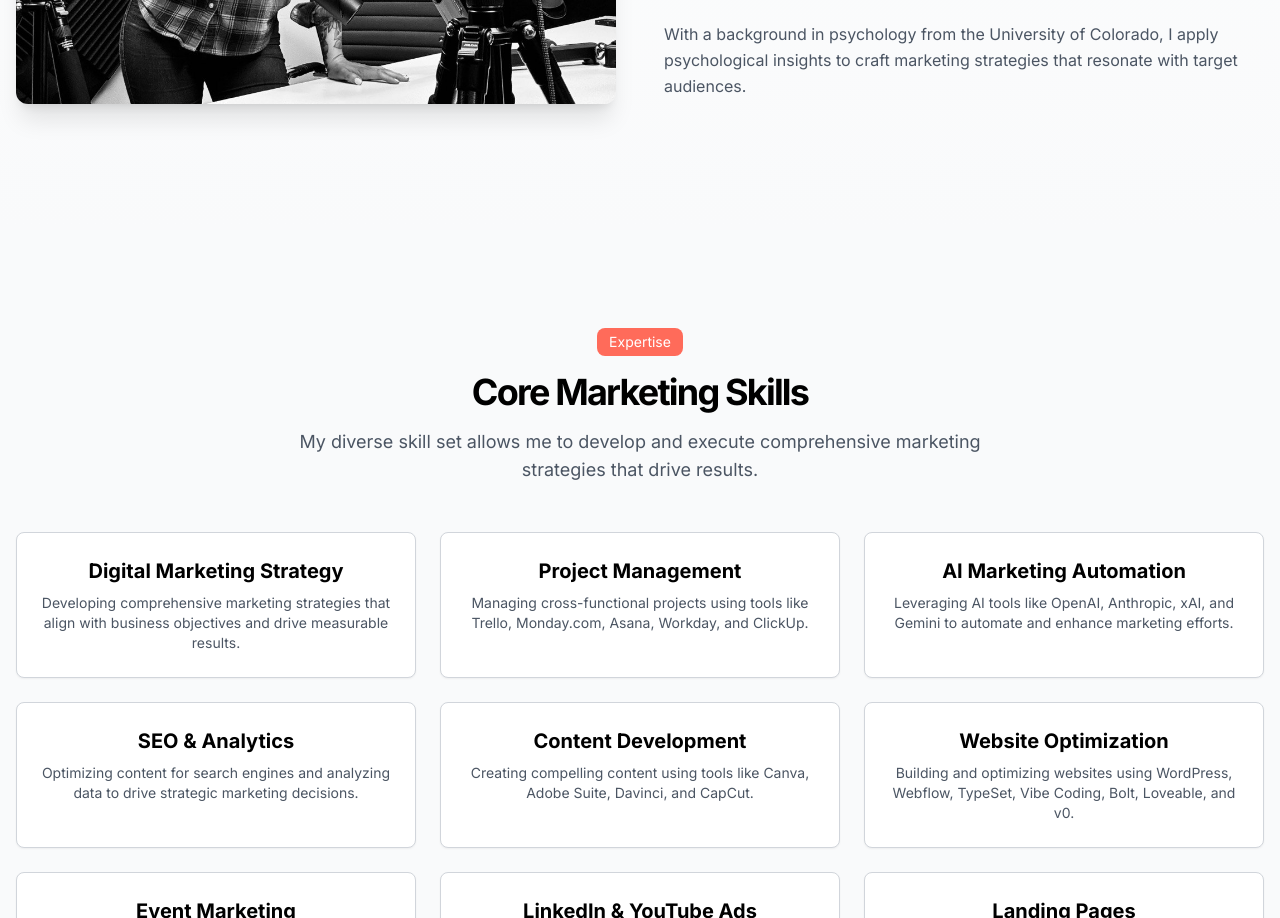
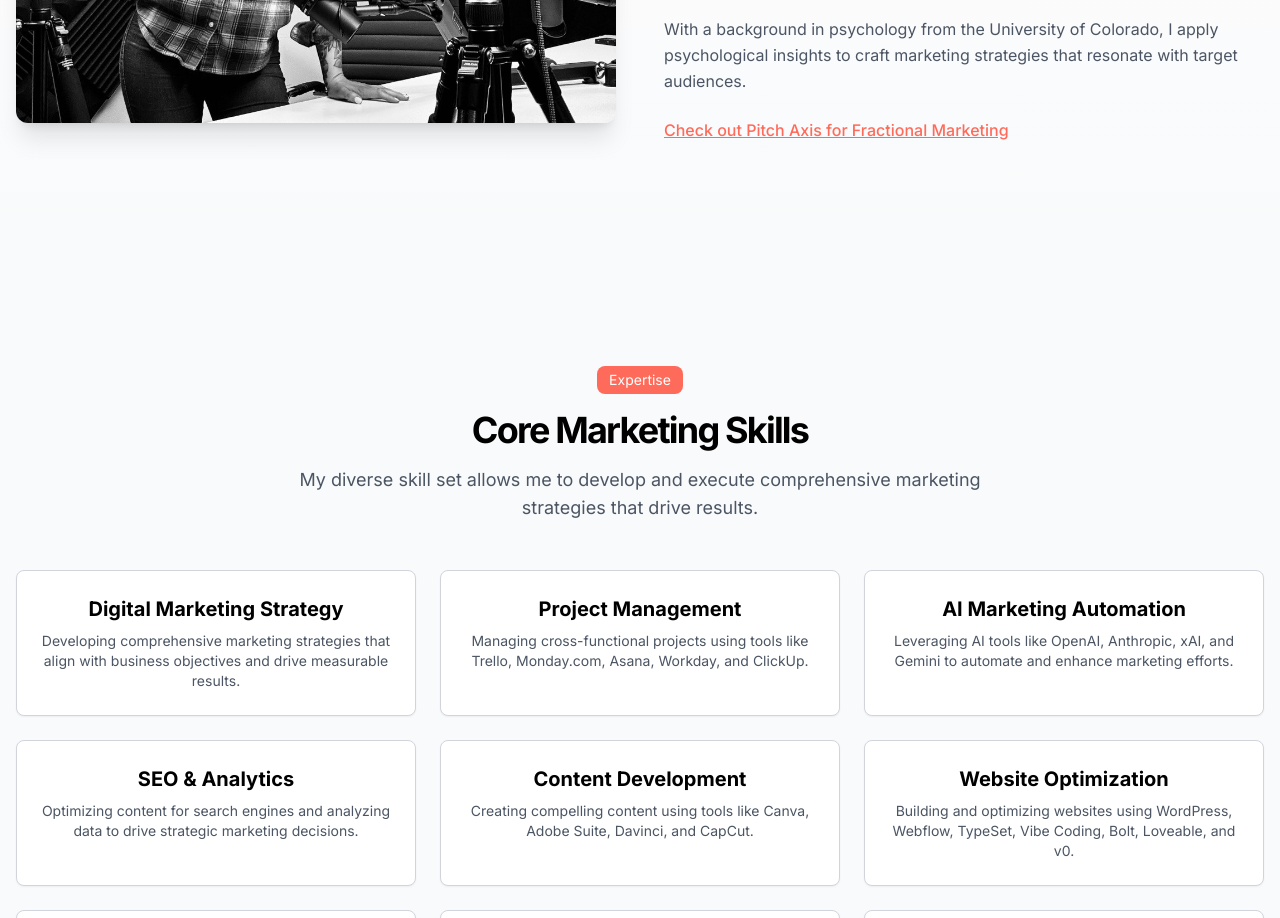
Before and after one commit to nococnicole/dfdfdfd, a website: page index.html in a window 1280 px wide. Shown: the part 833-1751 px from the top of the page. Drawn offline with nearby package versions, Linux system fonts and the light colour scheme; a web font is replaced by a local one.

Commit message:
Updated index.html

```diff
--- a/index.html
+++ b/index.html
@@ -77,6 +77,7 @@
                         <p class="text-gray-600 leading-relaxed">
                             With a background in psychology from the University of Colorado, I apply psychological insights to craft marketing strategies that resonate with target audiences.
                         </p>
+                        <a href="https://pitchaxis.io" target="_blank" class="inline-block font-medium underline" style="color: #FF6B5A;">Check out Pitch Axis for Fractional Marketing</a>
                     </div>
                 </div>
             </div>
```
